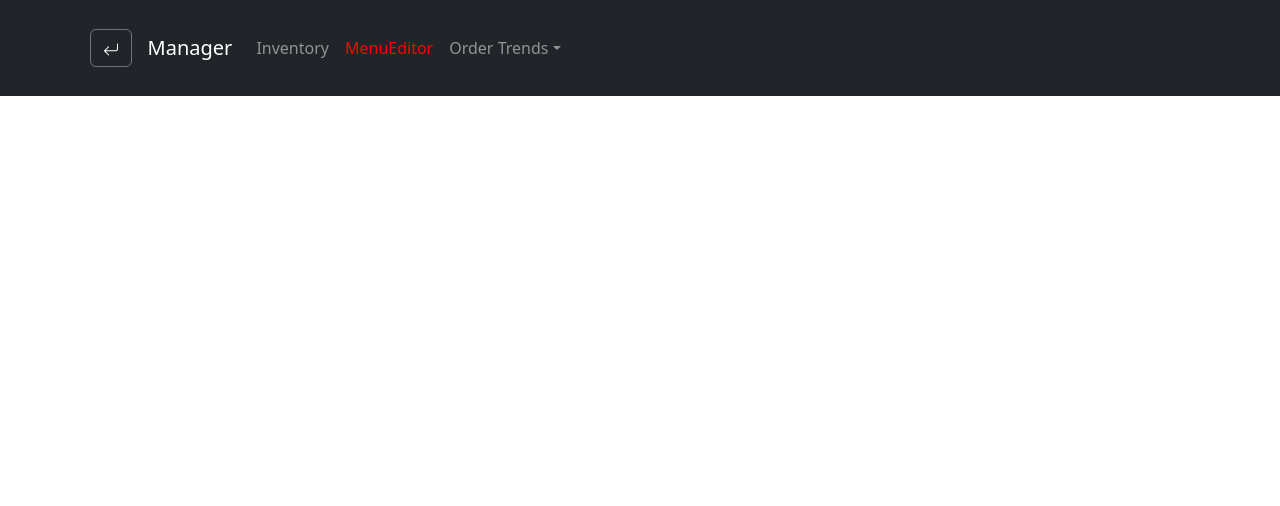
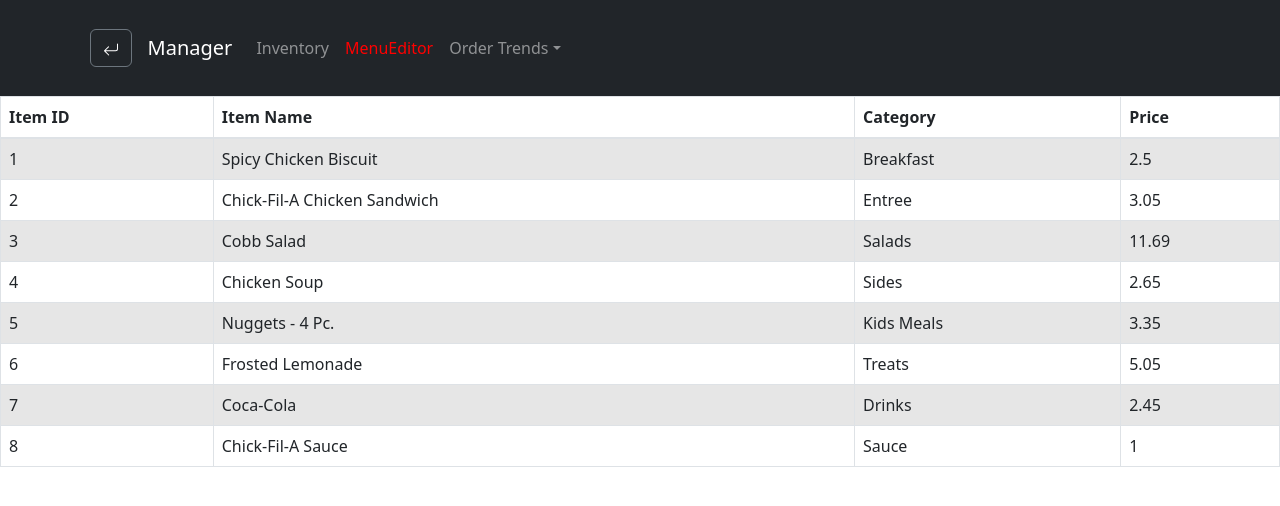
Before and after one commit to CSCE315-F22-Taele/Team-54-Project_3, a React (Create React App) app in the folder my-app/: page /MenuEditor in a window 1280 px wide. Shown: the top 506 px of the page. Built offline with nearby package versions, Linux system fonts and the light colour scheme.

Commit message:
Duplicated table code for Manager Menu Editor, added text to distinguish Manager homepage

```diff
--- a/my-app/src/pages/CashierCustomer/menuData.js
+++ b/my-app/src/pages/CashierCustomer/menuData.js
@@ -3,49 +3,57 @@
         id: 1,
         title: 'Spicy Chicken Biscuit',
         category: 'Breakfast',
-        price: 15.00
+        price: 2.50,
+        ingredients: ['Buttermilk Biscuit 1', 'Chicken Breast 1', 'Peanut Oil 0.03125.', 'Egg 1', 'American Cheese 1']
     },
     {
         id: 2,
         title: 'Chick-Fil-A Chicken Sandwich',
         category: 'Entree',
-        price: 6.00
+        price: 3.05,
+        ingredients: ['Bread 1', 'Chicken Breast 1', 'Peanut Oil 0.03125', 'Pickle 2']
     },
     {
         id: 3,
-        title: 'Cobb Salads',
+        title: 'Cobb Salad',
         category: 'Salads',
-        price: 13.00
+        price: 11.69,
+        ingredients: ['Cobb Salad 1']
     },
     {
         id: 4,
-        title: 'Mac n Cheese',
+        title: 'Chicken Soup',
         category: 'Sides',
-        price: 8.00
+        price: 2.65,
+        ingredients: ['Chicken Noodle Soup 1']
     },
     {
         id: 5,
-        title: 'Nuggets',
+        title: 'Nuggets - 4 Pc.',
         category: 'Kids Meals',
-        price: 5.00
+        price: 3.35,
+        ingredients: ['Chicken Nuggets 4']
     },
     {
         id: 6,
         title: 'Frosted Lemonade',
         category: 'Treats',
-        price: 4.00
+        price: 5.05,
+        ingredients: ['Lemonade 0.125']
     },
     {
         id: 7,
-        title: 'Coke',
+        title: 'Coca-Cola',
         category: 'Drinks',
-        price: 2.00
+        price: 2.45,
+        ingredients: ['Coca-cola 0.125']
     },
     {
         id: 8,
         title: 'Chick-Fil-A Sauce',
         category: 'Sauce',
-        price: 1.00
+        price: 1.00,
+        ingredients: ['Chick-Fil-A Sauce 1']
     }
 ];
 
--- a/my-app/src/pages/Manager/Manager.js
+++ b/my-app/src/pages/Manager/Manager.js
@@ -14,6 +14,7 @@
     };
 
     return (
+      <div>
         <Navbar bg="dark" variant="dark" expand="lg">
           <Container>
             <button onClick={() => handleUpdate("")} type="button" class="btn btn-outline-secondary"><ArrowReturnLeft color="white"/></button>
@@ -33,7 +34,10 @@
             </Navbar.Collapse>
           </Container>
         </Navbar>
-
+        <h1 className="font-weight-light display-1 text-center" style={{display: 'flex',  justifyContent:'center', alignItems:'center', height: '75vh'}}>
+          Welcome, Manager!
+        </h1>
+      </div>
     )
 }
 
--- a/my-app/src/pages/Manager/MenuEditor.js
+++ b/my-app/src/pages/Manager/MenuEditor.js
@@ -3,8 +3,10 @@
 import Navbar from 'react-bootstrap/Navbar';
 import Container from 'react-bootstrap/Container';
 import NavDropdown from 'react-bootstrap/NavDropdown';
+import Table from 'react-bootstrap/Table';
 import {useNavigate} from "react-router-dom";
 import { ArrowReturnLeft } from 'react-bootstrap-icons';
+import menu from './../CashierCustomer/menuData';
 
 const MenuEditor = () => {
   let navigate = useNavigate()
@@ -13,6 +15,7 @@
       navigate(`/${page}`);
   };
   return (
+    <div>
       <Navbar bg="dark" variant="dark" expand="lg">
         <Container>
           <button onClick={() => handleUpdate("Manager")} type="button" class="btn btn-outline-secondary"><ArrowReturnLeft color="white"/></button>
@@ -33,6 +36,29 @@
           </Navbar.Collapse>
         </Container>
       </Navbar>
+      <Table striped bordered hover>
+        <thead>
+          <tr>
+            <th>Item ID</th>
+            <th>Item Name</th>
+            <th>Category</th>
+            <th>Price</th>
+          </tr>
+        </thead>
+        <tbody>
+          {menu.map((m) => {
+            return (
+              <tr>
+                <td>{m.id}</td>
+                <td>{m.title}</td>
+                <td>{m.category}</td>
+                <td>{m.price}</td>
+              </tr>
+            )
+          })}
+        </tbody>
+      </Table>
+    </div>
   )
 }
 
```
Lines whose indentation alone changed are shown as unchanged.
